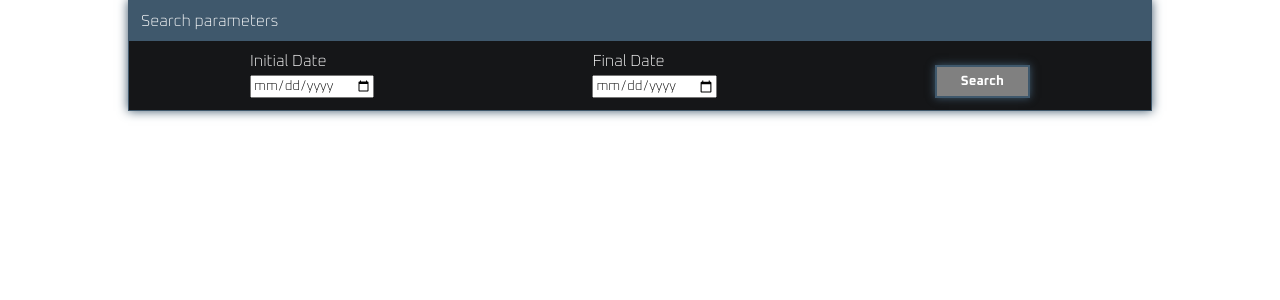
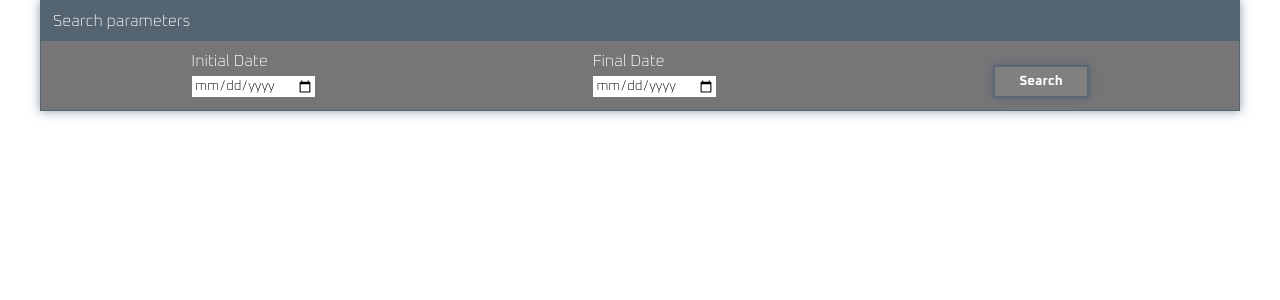
Before and after one commit to nickojs/near-earth-objects, a React (Create React App) app: page / in a window 1280 px wide. Shown: the top 300 px of the page. Built offline with nearby package versions, Linux system fonts and the light colour scheme.

Commit message:
Added opacity to the theme hex values, adjusted Layout container

```diff
--- a/src/containers/Layout/styles.js
+++ b/src/containers/Layout/styles.js
@@ -1,7 +1,7 @@
 import styled from 'styled-components';
 
 export const Container = styled.div`
-  width: 80%;
   max-width: 1200px;
+  height: 100vh;
   margin: 0 auto;
 `;
--- a/src/containers/Layout/themes.json
+++ b/src/containers/Layout/themes.json
@@ -1,7 +1,7 @@
 {
   "standard": {
-    "dark": "#151618",
-    "light": "#3F586C",
+    "dark": "#15161895",
+    "light": "#3F586C95",
     "color": "#FFF",
     "invertedColor": "#000"
   }
```
